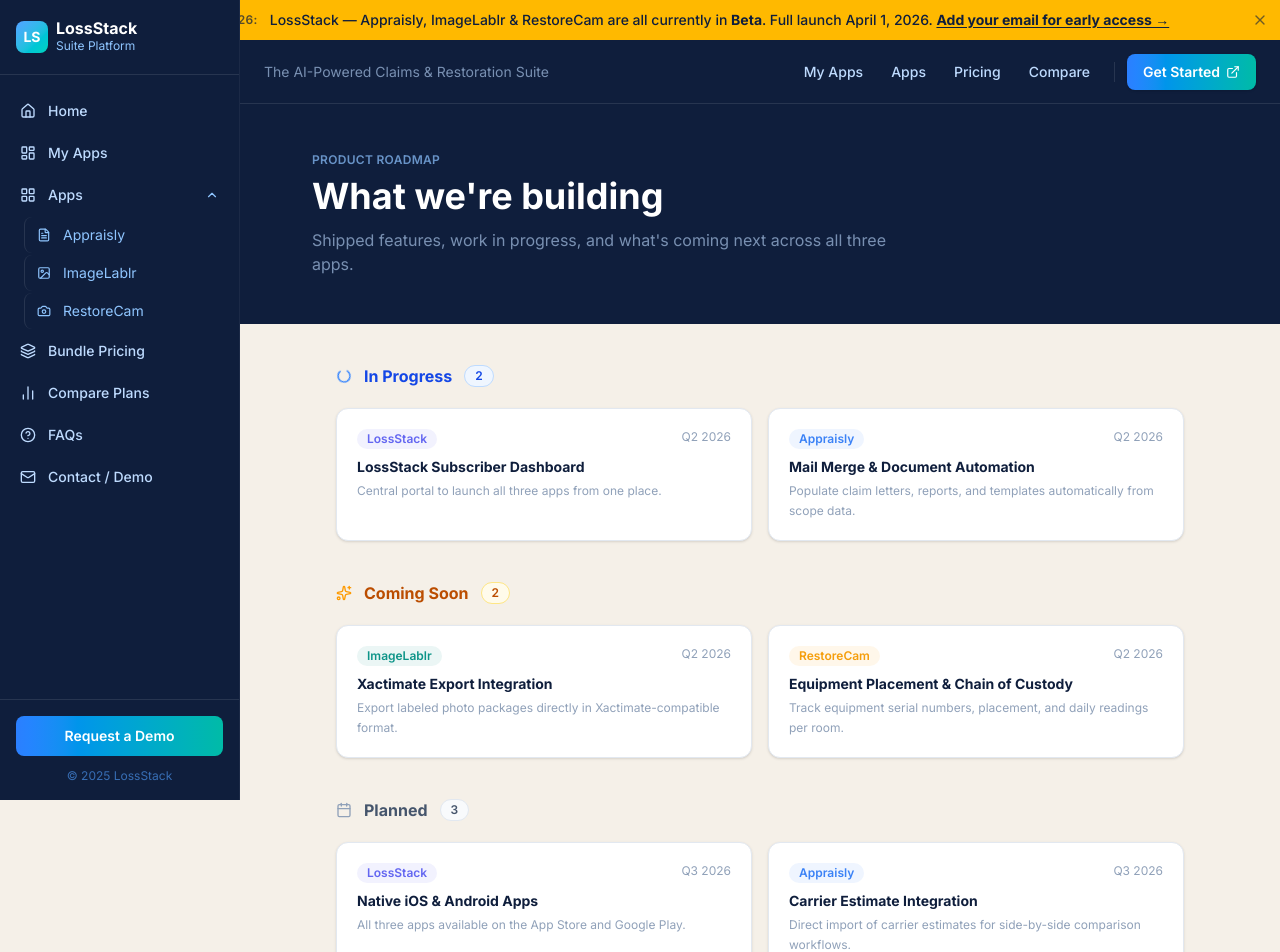
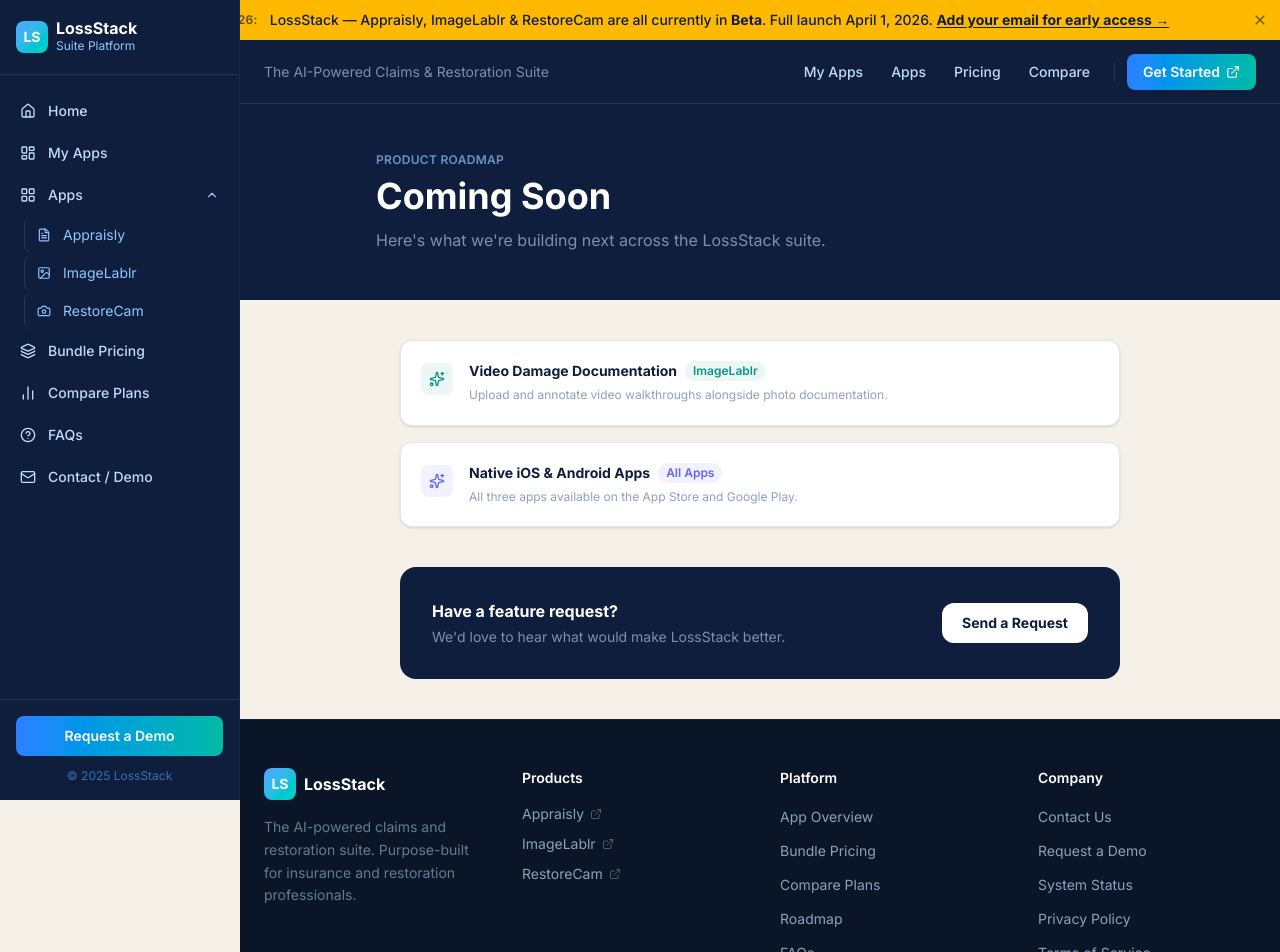
Before and after one commit to founderai/lossstack, a Next.js app: page /roadmap in a window 1280 px wide. Shown: the top 952 px of the page. Built offline with nearby package versions, Linux system fonts and the light colour scheme.

Commit message:
Simplify roadmap to single Coming Soon list, add roadmap editor to admin

```diff
--- a/app/admin/page.tsx
+++ b/app/admin/page.tsx
@@ -1,11 +1,19 @@
 "use client";
 
 import { useState, useMemo } from "react";
-import { Lock, Users, TrendingUp, DollarSign, LogOut, AlertCircle, CheckCircle, Clock, XCircle } from "lucide-react";
+import { Lock, Users, TrendingUp, DollarSign, LogOut, AlertCircle, CheckCircle, Clock, XCircle, Sparkles, Plus, Trash2, MapPin } from "lucide-react";
 import { mockUsers, type AdminUser, type UserStatus } from "@/data/adminUsers";
+import { roadmapItems as initialRoadmap, type RoadmapItem } from "@/data/roadmap";
 import { cn } from "@/lib/utils";
 
 const ADMIN_PASSWORD = "lossstack2026";
+
+const APP_OPTIONS: { value: RoadmapItem["app"]; label: string; color: string }[] = [
+  { value: "appraisly",  label: "Appraisly",  color: "#3B82F6" },
+  { value: "imagelablr", label: "ImageLablr", color: "#0D9488" },
+  { value: "restorecam", label: "RestoreCam", color: "#F59E0B" },
+  { value: "lossstack",  label: "All Apps",   color: "#6366F1" },
+];
 
 function durationLabel(joinedAt: string, churnedAt?: string): string {
   const start = new Date(joinedAt);
@@ -38,6 +46,31 @@ export default function AdminPage() {
   const [pw, setPw] = useState("");
   const [pwError, setPwError] = useState(false);
   const [filter, setFilter] = useState<UserStatus | "all">("all");
+  const [roadmap, setRoadmap] = useState<RoadmapItem[]>(initialRoadmap);
+  const [newTitle, setNewTitle] = useState("");
+  const [newDesc, setNewDesc] = useState("");
+  const [newApp, setNewApp] = useState<RoadmapItem["app"]>("lossstack");
+  const [addError, setAddError] = useState("");
+
+  const addRoadmapItem = () => {
+    if (!newTitle.trim()) { setAddError("Title is required."); return; }
+    const item: RoadmapItem = {
+      id: `r-${Date.now()}`,
+      app: newApp,
+      title: newTitle.trim(),
+      description: newDesc.trim(),
+      status: "coming_soon",
+    };
+    setRoadmap((prev) => [...prev, item]);
+    setNewTitle("");
+    setNewDesc("");
+    setNewApp("lossstack");
+    setAddError("");
+  };
+
+  const removeRoadmapItem = (id: string) => {
+    setRoadmap((prev) => prev.filter((i) => i.id !== id));
+  };
 
   const handleLogin = () => {
     if (pw === ADMIN_PASSWORD) {
@@ -241,8 +274,86 @@ export default function AdminPage() {
           </div>
         </div>
 
+        {/* Roadmap Editor */}
+        <div className="bg-white rounded-2xl border border-slate-200 overflow-hidden">
+          <div className="flex items-center gap-2 px-6 py-4 border-b border-slate-100">
+            <MapPin className="w-4 h-4 text-slate-400" />
+            <h2 className="font-bold text-[#0f1e3c] text-base">Roadmap Editor</h2>
+            <span className="ml-auto text-xs text-slate-400">Changes are session-only — edit <code className="bg-slate-100 px-1 rounded">data/roadmap.ts</code> to persist</span>
+          </div>
+
+          {/* Current items */}
+          <div className="divide-y divide-slate-50">
+            {roadmap.length === 0 && (
+              <div className="px-6 py-8 text-center text-slate-400 text-sm">No roadmap items. Add one below.</div>
+            )}
+            {roadmap.map((item) => {
+              const appCfg = APP_OPTIONS.find((a) => a.value === item.app);
+              return (
+                <div key={item.id} className="flex items-start gap-4 px-6 py-4">
+                  <div className="w-7 h-7 rounded-lg flex items-center justify-center shrink-0 mt-0.5" style={{ backgroundColor: `${appCfg?.color}15` }}>
+                    <Sparkles className="w-3.5 h-3.5" style={{ color: appCfg?.color }} />
+                  </div>
+                  <div className="flex-1 min-w-0">
+                    <div className="flex items-center gap-2 flex-wrap mb-0.5">
+                      <span className="font-semibold text-[#0f1e3c] text-sm">{item.title}</span>
+                      <span className="text-xs font-semibold px-2 py-0.5 rounded-full" style={{ backgroundColor: `${appCfg?.color}15`, color: appCfg?.color }}>
+                        {appCfg?.label}
+                      </span>
+                    </div>
+                    {item.description && <p className="text-slate-400 text-xs">{item.description}</p>}
+                  </div>
+                  <button
+                    onClick={() => removeRoadmapItem(item.id)}
+                    className="shrink-0 text-slate-300 hover:text-red-400 transition-colors mt-0.5"
+                  >
+                    <Trash2 className="w-4 h-4" />
+                  </button>
+                </div>
+              );
+            })}
+          </div>
+
+          {/* Add new item */}
+          <div className="bg-slate-50 border-t border-slate-100 px-6 py-5 space-y-3">
+            <div className="text-xs font-semibold text-slate-400 uppercase tracking-wide mb-1">Add Item</div>
+            <div className="flex gap-3 flex-wrap">
+              <input
+                type="text"
+                placeholder="Feature title"
+                value={newTitle}
+                onChange={(e) => { setNewTitle(e.target.value); setAddError(""); }}
+                className="flex-1 min-w-48 border border-slate-200 rounded-xl px-4 py-2.5 text-sm outline-none focus:border-[#0f1e3c] bg-white"
+              />
+              <select
+                value={newApp}
+                onChange={(e) => setNewApp(e.target.value as RoadmapItem["app"])}
+                className="border border-slate-200 rounded-xl px-3 py-2.5 text-sm outline-none focus:border-[#0f1e3c] bg-white"
+              >
+                {APP_OPTIONS.map((a) => (
+                  <option key={a.value} value={a.value}>{a.label}</option>
+                ))}
+              </select>
+            </div>
+            <textarea
+              placeholder="Description (optional)"
+              value={newDesc}
+              onChange={(e) => setNewDesc(e.target.value)}
+              rows={2}
+              className="w-full border border-slate-200 rounded-xl px-4 py-2.5 text-sm outline-none focus:border-[#0f1e3c] bg-white resize-none"
+            />
+            {addError && <p className="text-red-500 text-xs">{addError}</p>}
+            <button
+              onClick={addRoadmapItem}
+              className="flex items-center gap-2 bg-[#0f1e3c] hover:bg-[#1a3060] text-white font-semibold px-5 py-2.5 rounded-xl text-sm transition-colors"
+            >
+              <Plus className="w-4 h-4" /> Add to Roadmap
+            </button>
+          </div>
+        </div>
+
         <p className="text-xs text-slate-400 text-center pb-4">
-          Data shown is mock — wire to Stripe + Clerk API for live data. Contact: founderai@pm.me
+          User data is mock — wire to Stripe + Clerk API for live data. Contact: founderai@pm.me
         </p>
       </div>
     </div>
--- a/app/roadmap/page.tsx
+++ b/app/roadmap/page.tsx
@@ -1,95 +1,76 @@
 import Footer from "@/components/sections/Footer";
-import { CheckCircle, Loader2, Sparkles, Calendar } from "lucide-react";
-import { roadmapItems, statusConfig, type RoadmapStatus } from "@/data/roadmap";
+import { Sparkles } from "lucide-react";
+import { roadmapItems } from "@/data/roadmap";
 
 export const metadata = {
   title: "Roadmap | LossStack",
-  description: "See what's shipped, in progress, and coming soon across the LossStack suite.",
+  description: "See what's coming next across the LossStack suite.",
 };
 
-const appConfig = {
-  appraisly:  { label: "Appraisly",  color: "#3B82F6", bg: "bg-blue-50",   border: "border-blue-100"  },
-  imagelablr: { label: "ImageLablr", color: "#0D9488", bg: "bg-teal-50",   border: "border-teal-100"  },
-  restorecam: { label: "RestoreCam", color: "#F59E0B", bg: "bg-amber-50",  border: "border-amber-100" },
-  lossstack:  { label: "LossStack",  color: "#6366F1", bg: "bg-indigo-50", border: "border-indigo-100" },
-};
-
-const statusOrder: RoadmapStatus[] = ["in_progress", "coming_soon", "planned", "shipped"];
-
-const statusIcons: Record<RoadmapStatus, React.ReactNode> = {
-  shipped:     <CheckCircle className="w-4 h-4 text-teal-500" />,
-  in_progress: <Loader2 className="w-4 h-4 text-blue-500 animate-spin" />,
-  coming_soon: <Sparkles className="w-4 h-4 text-amber-500" />,
-  planned:     <Calendar className="w-4 h-4 text-slate-400" />,
+const appConfig: Record<string, { label: string; color: string }> = {
+  appraisly:  { label: "Appraisly",  color: "#3B82F6" },
+  imagelablr: { label: "ImageLablr", color: "#0D9488" },
+  restorecam: { label: "RestoreCam", color: "#F59E0B" },
+  lossstack:  { label: "All Apps",   color: "#6366F1" },
 };
 
 export default function RoadmapPage() {
-  const grouped = statusOrder.map((status) => ({
-    status,
-    items: roadmapItems.filter((i) => i.status === status),
-  })).filter((g) => g.items.length > 0);
-
   return (
     <div className="min-h-screen bg-[#f5f0e8]">
       {/* Header */}
       <div className="bg-[#0f1e3c] px-6 py-12">
-        <div className="max-w-4xl mx-auto">
+        <div className="max-w-3xl mx-auto">
           <div className="text-blue-300/70 text-xs font-semibold uppercase tracking-wide mb-2">Product Roadmap</div>
-          <h1 className="text-3xl lg:text-4xl font-bold text-white mb-3">What we&apos;re building</h1>
+          <h1 className="text-3xl lg:text-4xl font-bold text-white mb-3">Coming Soon</h1>
           <p className="text-blue-200/60 text-base max-w-xl">
-            Shipped features, work in progress, and what&apos;s coming next across all three apps.
+            Here&apos;s what we&apos;re building next across the LossStack suite.
           </p>
         </div>
       </div>
 
-      <div className="max-w-4xl mx-auto px-6 py-10 space-y-10">
-        {grouped.map(({ status, items }) => {
-          const cfg = statusConfig[status];
-          return (
-            <section key={status}>
-              {/* Section heading */}
-              <div className="flex items-center gap-3 mb-5">
-                {statusIcons[status]}
-                <h2 className={`text-base font-bold ${cfg.color}`}>{cfg.label}</h2>
-                <span className={`text-xs font-semibold px-2.5 py-0.5 rounded-full border ${cfg.bg} ${cfg.color} ${cfg.border}`}>
-                  {items.length}
-                </span>
+      <div className="max-w-3xl mx-auto px-6 py-10">
+        {roadmapItems.length === 0 ? (
+          <div className="text-center py-16 text-slate-400 text-sm">
+            Nothing announced yet — check back soon.
           </div>
-
-              <div className="grid grid-cols-1 md:grid-cols-2 gap-4">
-                {items.map((item) => {
-                  const app = appConfig[item.app];
+        ) : (
+          <div className="space-y-4">
+            {roadmapItems.map((item) => {
+              const app = appConfig[item.app] ?? { label: item.app, color: "#6366F1" };
               return (
                 <div
                   key={item.id}
-                      className="bg-white rounded-xl border border-slate-200 p-5 shadow-sm"
+                  className="bg-white rounded-xl border border-slate-200 p-5 shadow-sm flex items-start gap-4"
                 >
-                      <div className="flex items-start justify-between gap-3 mb-2">
+                  <div
+                    className="mt-0.5 w-8 h-8 rounded-lg flex items-center justify-center shrink-0"
+                    style={{ backgroundColor: `${app.color}15` }}
+                  >
+                    <Sparkles className="w-4 h-4" style={{ color: app.color }} />
+                  </div>
+                  <div className="flex-1 min-w-0">
+                    <div className="flex items-center gap-2 mb-1 flex-wrap">
+                      <h3 className="font-bold text-[#0f1e3c] text-sm">{item.title}</h3>
                       <span
-                          className="text-xs font-semibold px-2.5 py-0.5 rounded-full shrink-0"
+                        className="text-xs font-semibold px-2 py-0.5 rounded-full shrink-0"
                         style={{ backgroundColor: `${app.color}15`, color: app.color }}
                       >
                         {app.label}
                       </span>
-                        {item.quarter && (
-                          <span className="text-xs text-slate-400 shrink-0">{item.quarter}</span>
-                        )}
                     </div>
-                      <h3 className="font-bold text-[#0f1e3c] text-sm mb-1">{item.title}</h3>
                     <p className="text-slate-400 text-xs leading-relaxed">{item.description}</p>
+                  </div>
                 </div>
               );
             })}
           </div>
-            </section>
-          );
-        })}
+        )}
 
         {/* CTA */}
-        <div className="bg-[#0f1e3c] rounded-2xl p-8 flex flex-col sm:flex-row items-center justify-between gap-5">
+        <div className="bg-[#0f1e3c] rounded-2xl p-8 flex flex-col sm:flex-row items-center justify-between gap-5 mt-10">
           <div>
             <div className="text-white font-bold text-base mb-1">Have a feature request?</div>
-            <p className="text-blue-200/60 text-sm">We&apos;d love to hear what would make LossStack better for your workflow.</p>
+            <p className="text-blue-200/60 text-sm">We&apos;d love to hear what would make LossStack better.</p>
           </div>
           <a
             href="mailto:founderai@pm.me?subject=LossStack Feature Request"
--- a/data/roadmap.ts
+++ b/data/roadmap.ts
@@ -9,88 +9,21 @@ export interface RoadmapItem {
   quarter?: string; // e.g. "Q2 2026"
 }
 
-// ─── EDIT THIS to update the public roadmap ────────────────────────────────
+// ─── EDIT THIS (or use the Admin page) to update the public roadmap ──────────
 export const roadmapItems: RoadmapItem[] = [
-  // Shipped
   {
     id: "r-001",
-    app: "appraisly",
-    title: "AppraislyScope AI Narrative Generation",
-    description: "Generate professional claim narratives from structured scope input in seconds.",
-    status: "shipped",
+    app: "imagelablr",
+    title: "Video Damage Documentation",
+    description: "Upload and annotate video walkthroughs alongside photo documentation.",
+    status: "coming_soon",
   },
   {
     id: "r-002",
-    app: "imagelablr",
-    title: "AI Batch Photo Labeling",
-    description: "Automatically label and categorize hundreds of claim photos at once.",
-    status: "shipped",
-  },
-  {
-    id: "r-003",
-    app: "restorecam",
-    title: "Moisture Documentation & Job Tracking",
-    description: "Room-level moisture logs, psychrometrics, and job progress tracking.",
-    status: "shipped",
-  },
-  // In Progress
-  {
-    id: "r-004",
-    app: "lossstack",
-    title: "LossStack Subscriber Dashboard",
-    description: "Central portal to launch all three apps from one place.",
-    status: "in_progress",
-    quarter: "Q2 2026",
-  },
-  {
-    id: "r-005",
-    app: "appraisly",
-    title: "Mail Merge & Document Automation",
-    description: "Populate claim letters, reports, and templates automatically from scope data.",
-    status: "in_progress",
-    quarter: "Q2 2026",
-  },
-  // Coming Soon
-  {
-    id: "r-006",
-    app: "imagelablr",
-    title: "Xactimate Export Integration",
-    description: "Export labeled photo packages directly in Xactimate-compatible format.",
-    status: "coming_soon",
-    quarter: "Q2 2026",
-  },
-  {
-    id: "r-007",
-    app: "restorecam",
-    title: "Equipment Placement & Chain of Custody",
-    description: "Track equipment serial numbers, placement, and daily readings per room.",
-    status: "coming_soon",
-    quarter: "Q2 2026",
-  },
-  // Planned
-  {
-    id: "r-008",
     app: "lossstack",
     title: "Native iOS & Android Apps",
     description: "All three apps available on the App Store and Google Play.",
-    status: "planned",
-    quarter: "Q3 2026",
-  },
-  {
-    id: "r-009",
-    app: "appraisly",
-    title: "Carrier Estimate Integration",
-    description: "Direct import of carrier estimates for side-by-side comparison workflows.",
-    status: "planned",
-    quarter: "Q3 2026",
-  },
-  {
-    id: "r-010",
-    app: "imagelablr",
-    title: "Video Damage Documentation",
-    description: "Upload and annotate video walkthroughs alongside photo documentation.",
-    status: "planned",
-    quarter: "Q3 2026",
+    status: "coming_soon",
   },
 ];
 
```
Lines whose indentation alone changed are shown as unchanged.
